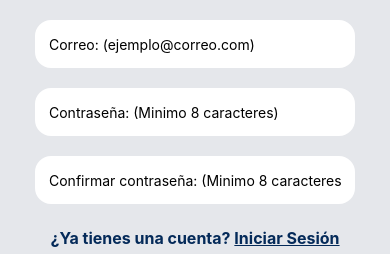
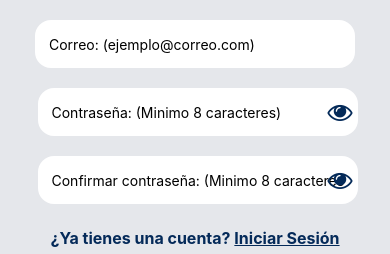
Before and after one commit to yorsh130204/SereniTech-Movil, a React Native app in the folder sereni-app/: screen /Signup in a window 390 px wide. Shown: the part 438-692 px from the top of the page. Built offline with nearby package versions, Linux system fonts and the light colour scheme.

Commit message:
Update login and signup

```diff
--- a/sereni-app/package.json
+++ b/sereni-app/package.json
@@ -28,6 +28,7 @@
     "react-native": "0.73.4",
     "react-native-elements": "^3.4.3",
     "react-native-gesture-handler": "^2.14.0",
+    "react-native-hide-show-password-input": "^1.2.0",
     "react-native-safe-area-context": "^4.8.2",
     "react-native-svg": "14.1.0",
     "react-native-vector-icons": "^10.0.3",
--- a/sereni-app/pages/LandingPage.js
+++ b/sereni-app/pages/LandingPage.js
@@ -7,6 +7,7 @@ import { ScrollView } from 'react-native-gesture-handler';
 import { FIREBASE_AUTH } from '../firebase';
 import { signInWithEmailAndPassword } from 'firebase/auth';
 import { KeyboardAvoidingView, Platform } from 'react-native';
+import Icon from 'react-native-vector-icons/FontAwesome';
 
 function LandingPage() {
   const navigation = useNavigation();
@@ -14,6 +15,8 @@ function LandingPage() {
   const [password, setPassword] = useState('');
   const [error, setError] = useState('');
   const [loading, setLoading] = useState(false);
+  const [passwordVisibility, setPasswordVisibility] = useState(true);
+  const [passwordRightIcon, setPasswordRightIcon] = useState('eye');
 
   const auth = FIREBASE_AUTH;
   const login = async () => {
@@ -38,7 +41,10 @@ function LandingPage() {
     navigation.navigate('Inicio');
   };
 
-
+  const handlePasswordVisibility = () => {
+    setPasswordRightIcon((prevIcon) => (prevIcon === 'eye' ? 'eye-slash' : 'eye'));
+    setPasswordVisibility(!passwordVisibility);
+  };
 
   function SvgTop(){
     return (
@@ -97,13 +103,21 @@ function LandingPage() {
             value={email}
             onChangeText={(text) => setEmail(text)}
           />
+          <View style={{ flexDirection: 'row', alignItems: 'center' }}>
             <TextInput
               className="bg-white border-2 border-white w-80 h-12 mt-5 p-3 rounded-2xl"
               placeholder="Contraseña: (Minimo 8 caracteres)"
-            secureTextEntry={true}
+              secureTextEntry={passwordVisibility}
               value={password}
               onChangeText={(text) => setPassword(text)}
             />
+            <TouchableOpacity
+              style={{ marginLeft: -30, marginTop: 20 }}
+              onPress={handlePasswordVisibility}
+            >
+              <Icon name={passwordRightIcon} size={25} color="#042a59"/>
+            </TouchableOpacity>
+          </View>
           {error && <Text style={{ color: 'red', marginTop: 8 }}>{error}</Text>}
           <Text
             className="text-[#042a59] text-center font-bold mt-6"
--- a/sereni-app/pages/SignUp.js
+++ b/sereni-app/pages/SignUp.js
@@ -7,6 +7,7 @@ import { FIREBASE_AUTH, FIREBASE_DB } from '../firebase';
 import { createUserWithEmailAndPassword } from 'firebase/auth';
 import { ref, set } from 'firebase/database';
 import { KeyboardAvoidingView, Platform } from 'react-native';
+import Icon from 'react-native-vector-icons/FontAwesome';
 
 function Signup() {
   const navigation = useNavigation();
@@ -16,6 +17,10 @@ function Signup() {
   const [confirmPassword, setConfirmPassword] = useState('');
   const [error, setError] = useState('');
   const [loading, setLoading] = useState(false);
+  const [passwordVisibility, setPasswordVisibility] = useState(true);
+  const [confirmPasswordVisibility, setConfirmPasswordVisibility] = useState(true);
+  const [passwordRightIcon, setPasswordRightIcon] = useState('eye');
+  const [confirmPasswordRightIcon, setConfirmPasswordRightIcon] = useState('eye');
 
   const auth = FIREBASE_AUTH;
   const signup = async () => {
@@ -51,6 +56,21 @@ function Signup() {
   const irAHome = () => {
     // Aquí puedes navegar a la pantalla de signup
     navigation.navigate('Inicio'); // Ajusta el nombre de la pantalla según tu configuración de React Navigation
+  };
+
+  const irALogin = () => {
+    // Aquí puedes navegar a la pantalla de login
+    navigation.navigate('Home'); // Ajusta el nombre de la pantalla según tu configuración de React Navigation
+  };
+
+  const handlePasswordVisibility = () => {
+    setPasswordRightIcon((prevIcon) => (prevIcon === 'eye' ? 'eye-slash' : 'eye'));
+    setPasswordVisibility(!passwordVisibility);
+  };
+
+  const handleConfirmPasswordVisibility = () => {
+    setConfirmPasswordRightIcon((prevIcon) => (prevIcon === 'eye' ? 'eye-slash' : 'eye'));
+    setConfirmPasswordVisibility(!confirmPasswordVisibility);
   };
 
   function SvgTop(){
@@ -116,20 +136,36 @@ function Signup() {
             value={email}
             onChangeText={(text) => setEmail(text)}
           />
+          <View style={{ flexDirection: 'row', alignItems: 'center' }}>
             <TextInput
               className="bg-white border-2 border-white w-80 h-12 mt-5 p-3 rounded-2xl"
               placeholder="Contraseña: (Minimo 8 caracteres)"
-            secureTextEntry={true}
+              secureTextEntry={passwordVisibility}
               value={password}
               onChangeText={(text) => setPassword(text)}
             />
+            <TouchableOpacity
+              style={{ marginLeft: -30, marginTop: 20 }}
+              onPress={handlePasswordVisibility}
+            >
+              <Icon name={passwordRightIcon} size={25} color="#042a59"/>
+            </TouchableOpacity>
+          </View>
+          <View style={{ flexDirection: 'row', alignItems: 'center' }}>
             <TextInput
               className="bg-white border-2 border-white w-80 h-12 mt-5 p-3 rounded-2xl"
               placeholder="Confirmar contraseña: (Minimo 8 caracteres)"
-            secureTextEntry={true}
+              secureTextEntry={confirmPasswordVisibility}
               value={confirmPassword}
               onChangeText={(text) => setConfirmPassword(text)}
             />
+            <TouchableOpacity
+              style={{ marginLeft: -30, marginTop: 20 }}
+              onPress={handleConfirmPasswordVisibility}
+            >
+              <Icon name={confirmPasswordRightIcon} size={25} color="#042a59"/>
+            </TouchableOpacity>
+          </View>
           {error && <Text style={{ color: 'red', marginTop: 8 }}>{error}</Text>}
           <Text
             className="text-[#042a59] text-center font-bold mt-6"
@@ -139,7 +175,7 @@ function Signup() {
             <Text
               className="text-[#042a59] font-bold mt-1 underline"
               style={{ fontSize: 16}}
-              onPress={irAHome}
+              onPress={irALogin}
             >
               Iniciar Sesión
             </Text>
```
Also changed, not shown: 2 other files (tests, documents, lock files or other folders). Lines whose indentation alone changed are shown as unchanged.
